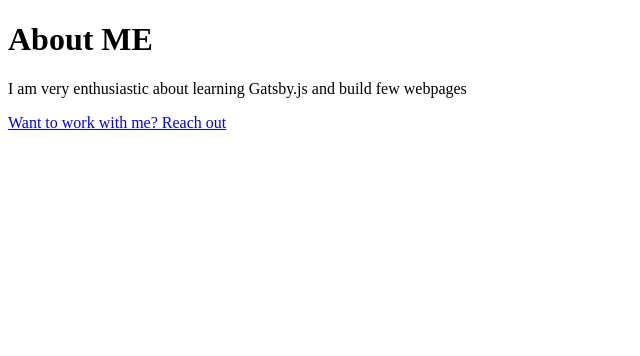
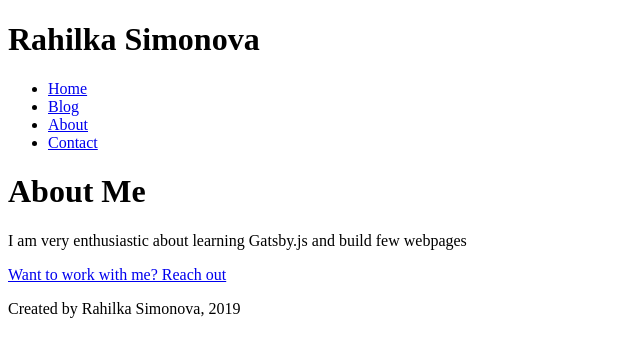
Before and after one commit to rahilka/gatsby-bootcamp, a Gatsby site: page /about in a window 1280 px wide. Shown: the whole page, without its empty margins (0-640 px from the left). Built offline with nearby package versions, Linux system fonts and the light colour scheme; Gatsby itself is replaced by a stand-in of ours.

Commit message:
add header and footer components

```diff
--- /dev/null
+++ b/src/components/footer.js
@@ -0,0 +1,11 @@
+import React from 'react';
+
+const Footer = () => {
+    return (
+        <footer>
+            <p>Created by Rahilka Simonova, 2019</p>
+        </footer>
+    );
+}
+
+export default Footer;
--- /dev/null
+++ b/src/components/header.js
@@ -0,0 +1,28 @@
+import React from 'react';
+import { Link } from 'gatsby';
+
+const Header = () => {
+    return (
+        <header>
+            <h1>Rahilka Simonova</h1>
+            <nav>
+                <ul>
+                    <li>
+                        <Link to="/">Home</Link>
+                    </li>
+                    <li>
+                        <Link to="/blog">Blog</Link>
+                    </li>
+                    <li>
+                        <Link to="/about">About</Link>
+                    </li>
+                    <li>
+                        <Link to="/contact">Contact</Link>
+                    </li>
+                </ul>
+            </nav>
+        </header>
+    )
+}
+
+export default Header;
--- a/src/pages/about.js
+++ b/src/pages/about.js
@@ -1,12 +1,17 @@
 import React from 'react';
 import { Link } from 'gatsby';
+
+import Footer from '../components/footer';
+import Header from '../components/header';
 
 const AboutPage = () => {
     return (
         <div>
-            <h1>About ME</h1>
+            <Header />
+            <h1>About Me</h1>
             <p>I am very enthusiastic about learning Gatsby.js and build few webpages</p>
             <p><Link to="/contact">Want to work with me? Reach out</Link></p>
+            <Footer />
         </div>
     )
 }
--- a/src/pages/blog.js
+++ b/src/pages/blog.js
@@ -1,10 +1,15 @@
 import React from 'react';
+
+import Footer from '../components/footer';
+import Header from '../components/header';
 
 const BlogPage = () => {
     return (
         <div>
+            <Header />
             <h1>Blog</h1>
             <p>Posts will show up here later on.</p>
+            <Footer />
         </div>
     )
 }
--- a/src/pages/contact.js
+++ b/src/pages/contact.js
@@ -1,13 +1,17 @@
 import React from 'react';
-import { Link } from 'gatsby';
+
+import Footer from '../components/footer';
+import Header from '../components/header';
 
 const ContactPage = () => {
     return (
         <div>
+            <Header />
             <h1>Contact Page</h1>
             <p>The best way to reach me is via
             <a href="https://www.twitter.com/aklihar" target="_blank">@aklihar </a>
              on Twitter</p>
+             <Footer />
         </div>
     )
 }
--- a/src/pages/index.js
+++ b/src/pages/index.js
@@ -1,12 +1,17 @@
 import React from 'react';
 import { Link } from 'gatsby';
+
+import Footer from '../components/footer';
+import Header from '../components/header';
 
 const IndexPage = () => {
     return (
         <div>
+            <Header />
             <h1>Hello.</h1>
             <h2>I'm Rahilka, a front-end developer, living in beautiful Macedonia.</h2>
             <p>Need a developer? <Link to="/contact">Contact me</Link></p>
+            <Footer />
         </div>
     )
 }
```
